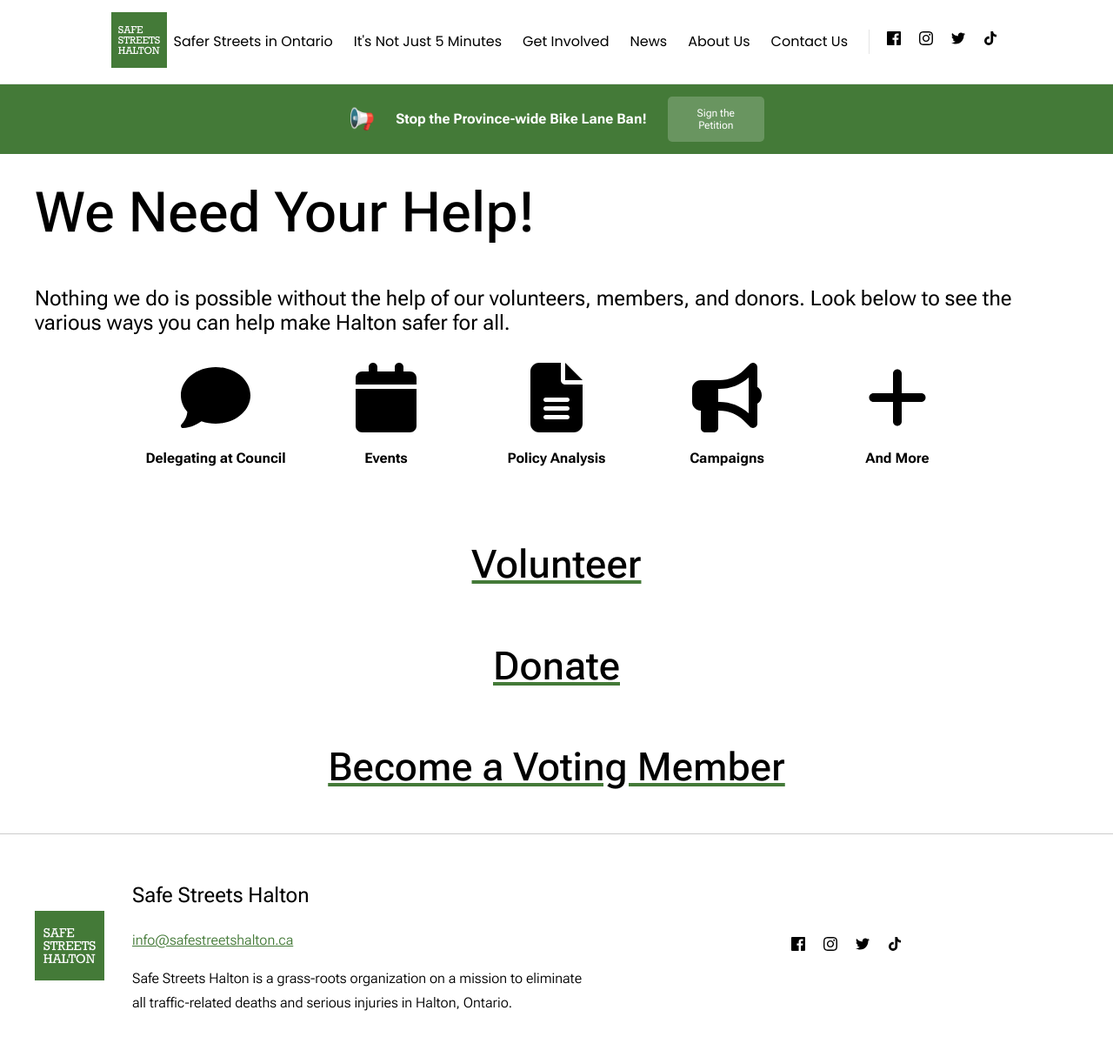
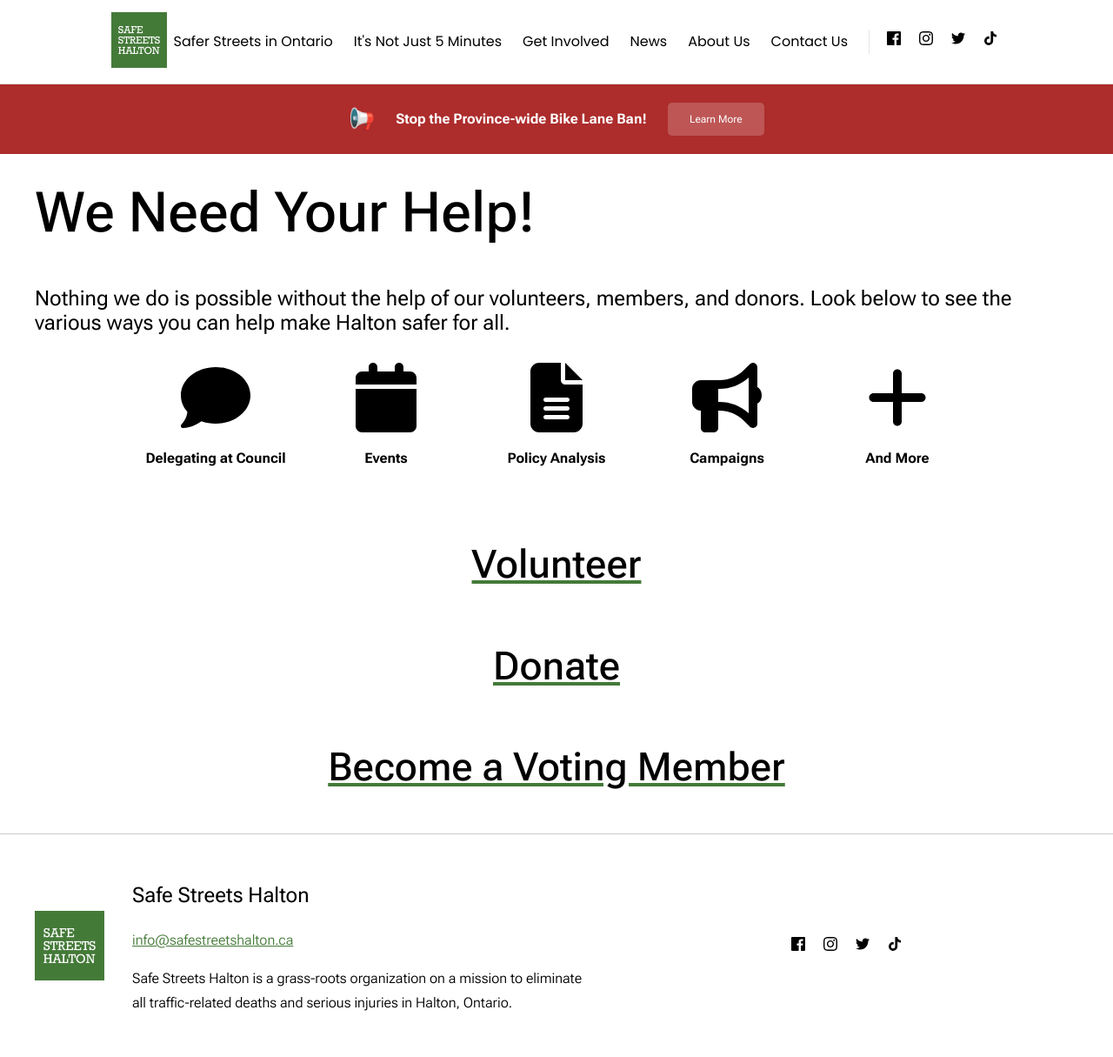
Before and after one commit to Safe-Streets-Halton/safe-streets-halton.github.io, a Jekyll site: the page built from get-involved.html, in a window 1280 px wide. Shown: the whole page at 87% size. Built offline with Jekyll 4.4.1, drawn with Linux system fonts in a browser that asks for light colours.

Commit message:
Updated styling options for announcement banner

```diff
--- a/_config.yml
+++ b/_config.yml
@@ -31,12 +31,10 @@ header_pages:
 announcement:
   show: true
   icon: "\U0001F4E2"
-  danger: true
-  warning: false
-  normal: false
+  danger_level: danger # options: normal, warning, danger
   text: Stop the Province-wide Bike Lane Ban!
   link: "/campaigns/we-want-safer-streets-ontario"
-  action: Sign the Petition
+  action: Learn More
 plugins:
 - jekyll-feed
 - jekyll-seo-tag
--- a/_includes/header.html
+++ b/_includes/header.html
@@ -22,7 +22,7 @@
     </div>
 </header>
 {%- if site.announcement and site.announcement.show -%}
-    <section class="announcement-banner">
+    <section class="announcement-banner {{ site.announcement.danger_level }}">
         <div class="announcement-banner__content">
             <div class="announcement-banner__icon">{{site.announcement.icon}}</div>
             <p class="announcement-banner__text">{{site.announcement.text}}</p>
--- a/_sass/header.scss
+++ b/_sass/header.scss
@@ -179,4 +179,11 @@
             display: none;
         }
     }
+
+    &.danger {
+        background-color: #ad2c2c;
+    }
+    &.warning {
+        background-color: #ac9520;
+    }
 }
```
